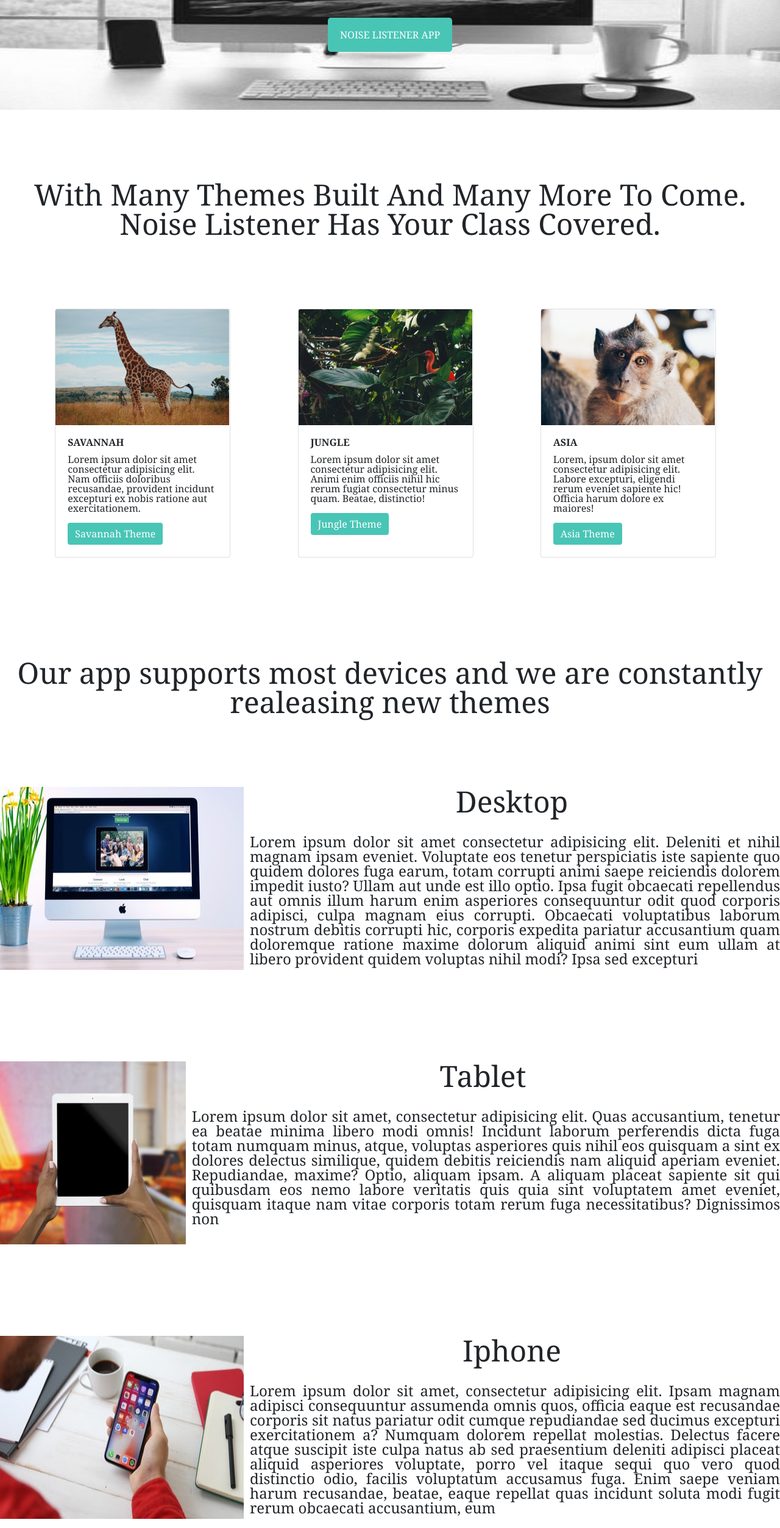
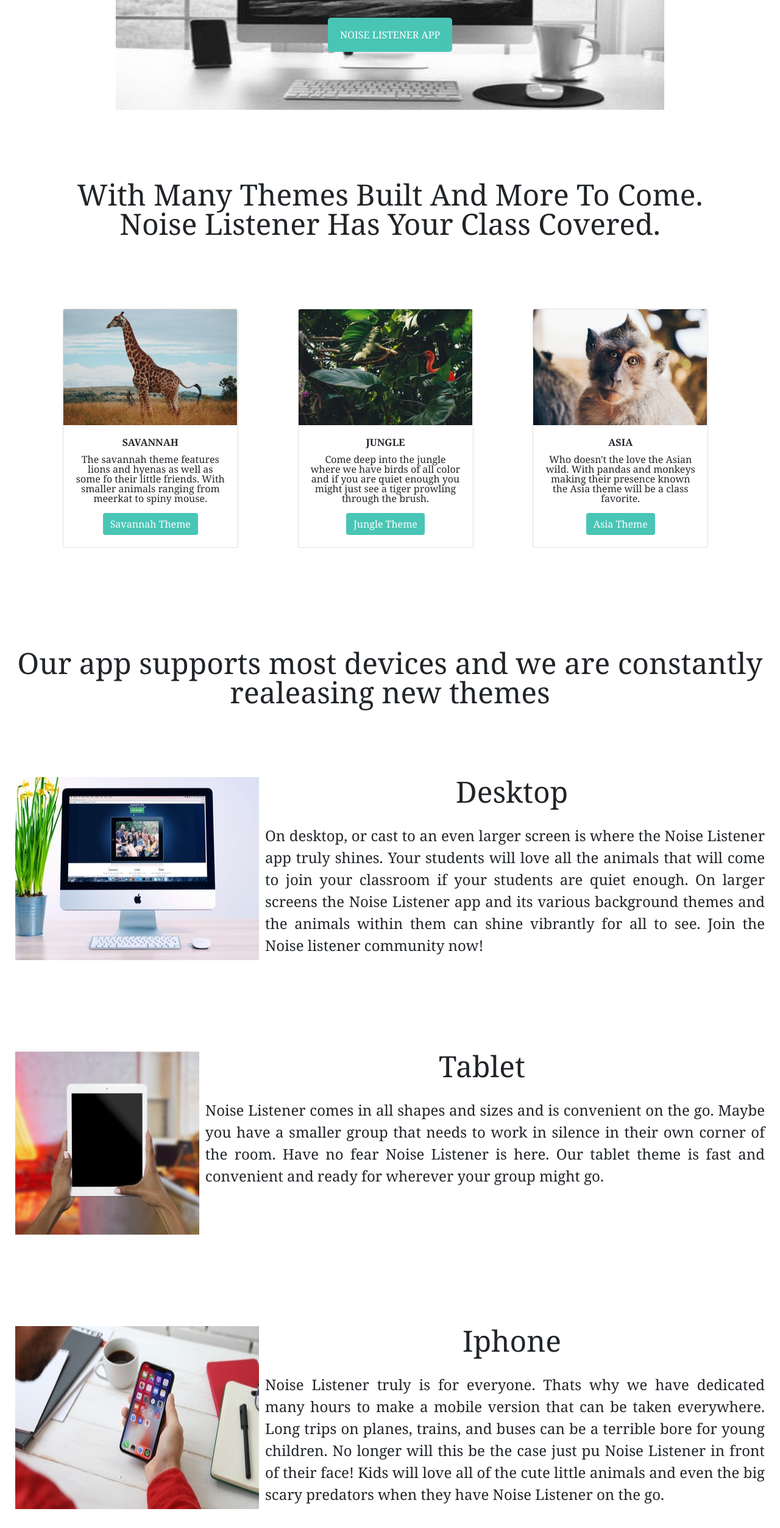
Before and after one commit to classroomnoisecontroller/UI-Jared, a website: page index.html in a window 1280 px wide. Shown: the part 295-2800 px from the top of the page at 61% size. Drawn offline with nearby package versions, Linux system fonts and the light colour scheme; files whose address does not match are found by name.

Commit message:
Fixed h3s for mobile and added margins and fixed header.

```diff
--- a/_themes.scss
+++ b/_themes.scss
@@ -8,6 +8,14 @@
             justify-content: center;
             align-items: center;
             text-align: center;
+        }
+
+        .themes-lead{
+            text-align: center;
+
+            @include phone {
+                font-size: 1.5rem;
+            }
         }
 
         .media-h3 {
@@ -22,8 +30,20 @@
                 justify-content: center;
                 align-items: center;
                 text-align: center;
+
             }
 
+            @include tablet-portrait {
+                flex-direction: column;
+                justify-content: center;
+                align-items: center;
+                text-align: center;
+            }
+
+            p{
+                line-height: 1.5;
+                font-size: 1.3rem;
+            }
 
 
         }
--- a/index.html
+++ b/index.html
@@ -48,7 +48,7 @@
         </header>
         <main class="page-main">
             <!-- H3 that introduces the app features listed below in cards -->
-            <h3>With Many Themes Built And Many More To Come. Noise Listener Has Your Class Covered.</h3>
+            <h3>With Many Themes Built And More To Come.<br> Noise Listener Has Your Class Covered.</h3>
             <!-- 3 Cards with pictures on top that demonstrate App features -->
             <div class="card-container row">
 
@@ -57,8 +57,7 @@
                     <img src="images/savannah.jpeg" class="card-img-top" alt="...">
                     <div class="card-body">
                         <h5 class="card-title text-uppercase font-weight-bold">Savannah</h5>
-                        <p class="card-text">Lorem ipsum dolor sit amet consectetur adipisicing elit. Nam officiis
-                            doloribus recusandae, provident incidunt excepturi ex nobis ratione aut exercitationem.</p>
+                        <p class="card-text">The savannah theme features lions and hyenas as well as some fo their little friends. With smaller animals ranging from meerkat to spiny mouse. </p>
                         <a href="themes.html#savannah-theme" class="btn btn-danger mt-3">Savannah Theme</a>
                     </div>
                 </div>
@@ -67,8 +66,7 @@
                     <img src="images/jungle.jpeg" class="card-img-top order" alt="...">
                     <div class="card-body">
                         <h5 class="card-title text-uppercase font-weight-bold">Jungle</h5>
-                        <p class="card-text">Lorem ipsum dolor sit amet consectetur adipisicing elit. Animi enim
-                            officiis nihil hic rerum fugiat consectetur minus quam. Beatae, distinctio!</p>
+                        <p class="card-text">Come deep into the jungle where we have birds of all color and if you are quiet enough you might just see a tiger prowling through the brush.</p>
                         <a href="themes.html#jungle-theme" class="btn btn-danger mt-3">Jungle Theme</a>
                     </div>
                 </div>
@@ -77,8 +75,7 @@
                     <img src="images/asia.jpeg" class="card-img-top" alt="...">
                     <div class="card-body">
                         <h5 class="card-title text-uppercase font-weight-bold">Asia</h5>
-                        <p class="card-text ">Lorem, ipsum dolor sit amet consectetur adipisicing elit. Labore
-                            excepturi, eligendi rerum eveniet sapiente hic! Officia harum dolore ex maiores!</p>
+                        <p class="card-text ">Who doesn't the love the Asian wild. With pandas and monkeys making their presence known the Asia theme will be a class favorite.</p>
                         <a href="themes.html#asian-theme" class="btn btn-danger mt-3">Asia Theme</a>
                     </div>
                 </div>
@@ -90,18 +87,8 @@
                 <div class='media-object'>
                     <img src="images/desktop.jpeg" alt="">
                     <div>
-                        <h2>Desktop</h2>
-                        <p>Lorem ipsum dolor sit amet consectetur adipisicing elit. Deleniti et nihil magnam ipsam
-                            eveniet.
-                            Voluptate eos tenetur perspiciatis iste sapiente quo quidem dolores fuga earum, totam
-                            corrupti
-                            animi saepe reiciendis dolorem impedit iusto? Ullam aut unde est illo optio. Ipsa fugit
-                            obcaecati repellendus aut omnis illum harum enim asperiores consequuntur odit quod corporis
-                            adipisci, culpa magnam eius corrupti. Obcaecati voluptatibus laborum nostrum debitis
-                            corrupti
-                            hic, corporis expedita pariatur accusantium quam doloremque ratione maxime dolorum aliquid
-                            animi
-                            sint eum ullam at libero provident quidem voluptas nihil modi? Ipsa sed excepturi </p>
+                        <h2 >Desktop</h2>
+                        <p>On desktop, or cast to an even larger screen is where the Noise Listener app truly shines. Your students will love all the animals that will come to join your classroom if your students are quiet enough. On larger screens the Noise Listener app and its various background themes and the animals within them can shine vibrantly for all to see. Join the Noise listener community now!</p>
                     </div>
                 </div>
 
@@ -110,14 +97,7 @@
                     <img src="images/tablet.jpeg" alt="">
                     <div>
                         <h2>Tablet</h2>
-                        <p>Lorem ipsum dolor sit amet, consectetur adipisicing elit. Quas accusantium, tenetur ea beatae
-                            minima libero modi omnis! Incidunt laborum perferendis dicta fuga totam numquam minus,
-                            atque,
-                            voluptas asperiores quis nihil eos quisquam a sint ex dolores delectus similique, quidem
-                            debitis
-                            reiciendis nam aliquid aperiam eveniet. Repudiandae, maxime? Optio, aliquam ipsam. A aliquam
-                            placeat sapiente sit qui quibusdam eos nemo labore veritatis quis quia sint voluptatem amet
-                            eveniet, quisquam itaque nam vitae corporis totam rerum fuga necessitatibus? Dignissimos non
+                        <p>Noise Listener comes in all shapes and sizes and is convenient on the go. Maybe you have a smaller group that needs to work in silence in their own corner of the room. Have no fear Noise Listener is here. Our tablet theme is fast and convenient and ready for wherever your group might go.
                         </p>
                     </div>
                 </div>
@@ -127,16 +107,7 @@
                     <img src="images/iphone.jpeg" alt="">
                     <div>
                         <h2>Iphone</h2>
-                        <p>Lorem ipsum dolor sit amet, consectetur adipisicing elit. Ipsam magnam adipisci consequuntur
-                            assumenda omnis quos, officia eaque est recusandae corporis sit natus pariatur odit cumque
-                            repudiandae sed ducimus excepturi exercitationem a? Numquam dolorem repellat molestias.
-                            Delectus
-                            facere atque suscipit iste culpa natus ab sed praesentium deleniti adipisci placeat aliquid
-                            asperiores voluptate, porro vel itaque sequi quo vero quod distinctio odio, facilis
-                            voluptatum
-                            accusamus fuga. Enim saepe veniam harum recusandae, beatae, eaque repellat quas incidunt
-                            soluta
-                            modi fugit rerum obcaecati accusantium, eum </p>
+                        <p>Noise Listener truly is for everyone. Thats why we have dedicated many hours to make a mobile version that can be taken everywhere. Long trips on planes, trains, and buses can be a terrible bore for young children. No longer will this be the case just pu Noise Listener in front of their face! Kids will love all of the cute little animals and even the big scary predators when they have Noise Listener on the go.</p>
                     </div>
                 </div>
             </div>
--- a/scss/_layout.scss
+++ b/scss/_layout.scss
@@ -7,13 +7,15 @@
     header {
         display: flex;
         flex-direction: column;
-        width: 100%;
+        max-width: 900px;
+        margin: 0 auto;
         min-height: 400px;
         background: url('..//images/header-img.jpeg') grey;
         background-repeat: no-repeat;
         background-size: 100% 100%;
         align-items: center;
         justify-content: center;
+        text-align: center;
 
 
 
@@ -73,10 +75,19 @@
 
 
     main {
+        text-align: center;
+        margin: auto 25px;
         h3 {
+            display: flex;
             font-size: 3rem;
             margin: 115px auto;
             text-align: center;
+            justify-content: center;
+            flex:1;
+
+            @include phone {
+                font-size: 1.5rem;
+            }
         }
 
         .card-container {
@@ -176,6 +187,7 @@
                         font-size: 1.5rem;
                         text-align: justify;
                         margin-left: 10px;
+                        line-height: 1.5;
                     }
                 }
 
```
Also changed, not shown: devteam.html (+5 -21 lines), themes.html (+14 -7 lines), main.css/main.css.
